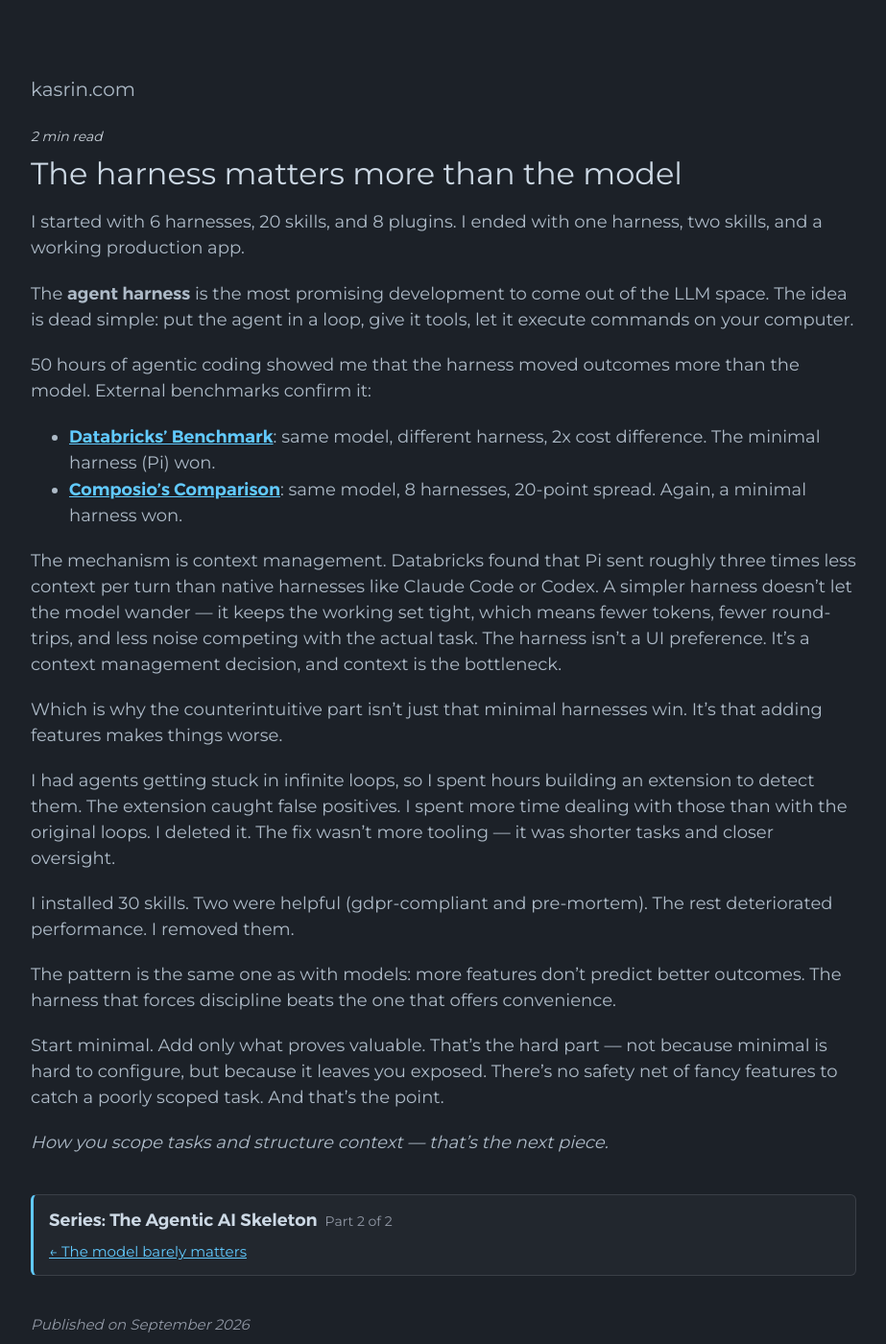
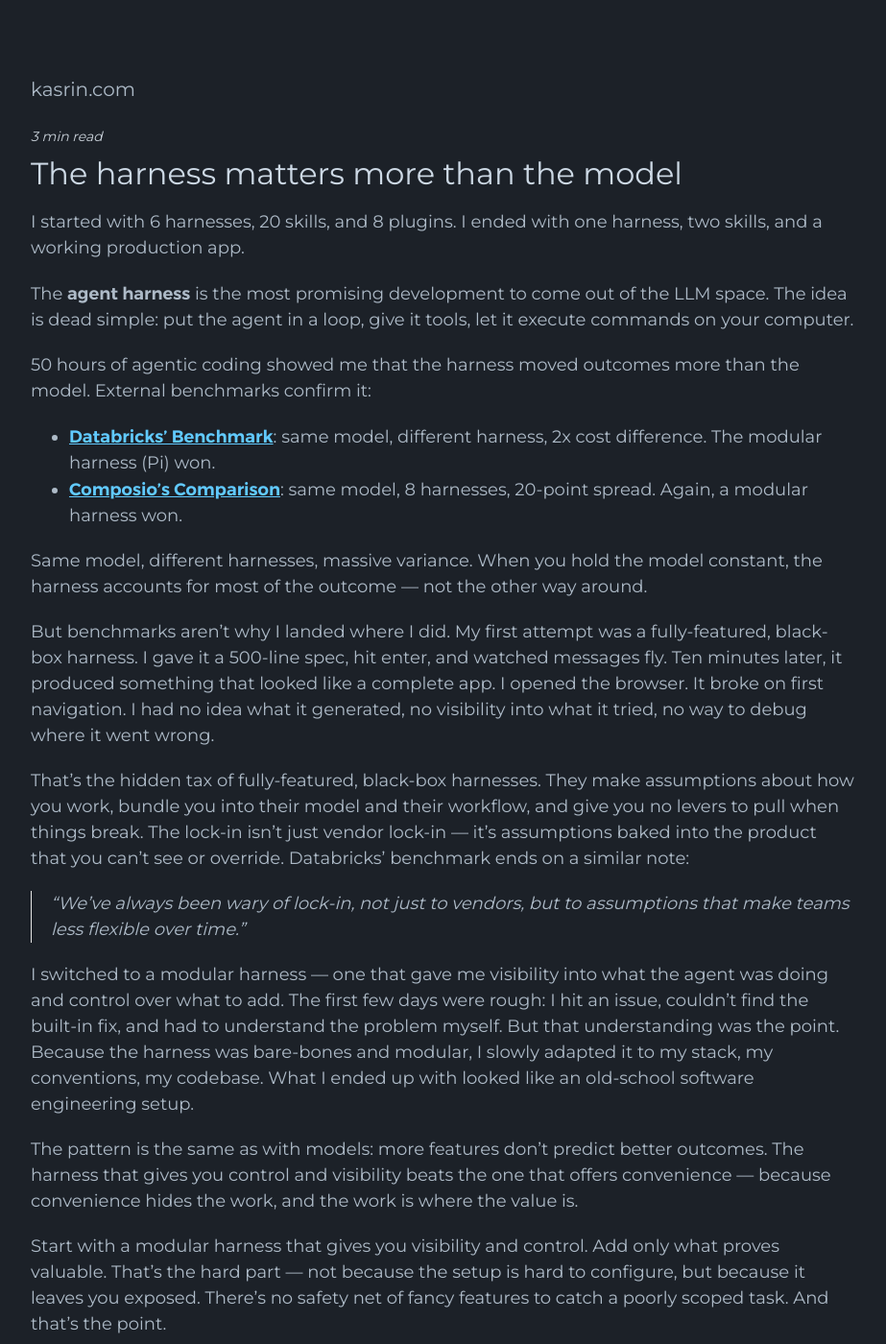
Before and after one commit to n42r/n42r.github.io, a Jekyll site: the page built from _posts/2026-09-15-the-harness-matters-more-than-the-model.md, in a window 1280 px wide and 1400 px high. Shown: the whole window at 96% size, without its empty margins (178-1101 px from the left). Built offline with Jekyll 4.4.1, drawn with Linux system fonts in a browser that asks for light colours; some of the changed text lies outside the part shown.

Commit message:
updated articles

```diff
--- a/_posts/2026-09-15-the-harness-matters-more-than-the-model.md
+++ b/_posts/2026-09-15-the-harness-matters-more-than-the-model.md
@@ -15,19 +15,21 @@ The **agent harness** is the most promising development to come out of the LLM s
 
 50 hours of agentic coding showed me that the harness moved outcomes more than the model. External benchmarks confirm it:
 
-- **[Databricks' Benchmark](https://www.databricks.com/blog/benchmarking-coding-agents-databricks-multi-million-line-codebase)**: same model, different harness, 2x cost difference. The minimal harness (Pi) won.
-- **[Composio's Comparison](https://composio.dev/content/best-ai-agent-harnesses)**: same model, 8 harnesses, 20-point spread. Again, a minimal harness won.
+- **[Databricks' Benchmark](https://www.databricks.com/blog/benchmarking-coding-agents-databricks-multi-million-line-codebase)**: same model, different harness, 2x cost difference. The modular harness (Pi) won.
+- **[Composio's Comparison](https://composio.dev/content/best-ai-agent-harnesses)**: same model, 8 harnesses, 20-point spread. Again, a modular harness won.
 
-The mechanism is context management. Databricks found that Pi sent roughly three times less context per turn than native harnesses like Claude Code or Codex. A simpler harness doesn't let the model wander — it keeps the working set tight, which means fewer tokens, fewer round-trips, and less noise competing with the actual task. The harness isn't a UI preference. It's a context management decision, and context is the bottleneck.
+Same model, different harnesses, massive variance. When you hold the model constant, the harness accounts for most of the outcome — not the other way around.
 
-Which is why the counterintuitive part isn't just that minimal harnesses win. It's that adding features makes things worse.
+But benchmarks aren't why I landed where I did. My first attempt was a fully-featured, black-box harness. I gave it a 500-line spec, hit enter, and watched messages fly. Ten minutes later, it produced something that looked like a complete app. I opened the browser. It broke on first navigation. I had no idea what it generated, no visibility into what it tried, no way to debug where it went wrong.
 
-I had agents getting stuck in infinite loops, so I spent hours building an extension to detect them. The extension caught false positives. I spent more time dealing with those than with the original loops. I deleted it. The fix wasn't more tooling — it was shorter tasks and closer oversight.
+That's the hidden tax of fully-featured, black-box harnesses. They make assumptions about how you work, bundle you into their model and their workflow, and give you no levers to pull when things break. The lock-in isn't just vendor lock-in — it's assumptions baked into the product that you can't see or override. Databricks' benchmark ends on a similar note:
 
-I installed 30 skills. Two were helpful (`gdpr-compliant` and `pre-mortem`). The rest deteriorated performance. I removed them.
+> "We've always been wary of lock-in, not just to vendors, but to assumptions that make teams less flexible over time."
 
-The pattern is the same one as with models: more features don't predict better outcomes. The harness that forces discipline beats the one that offers convenience.
+I switched to a modular harness — one that gave me visibility into what the agent was doing and control over what to add. The first few days were rough: I hit an issue, couldn't find the built-in fix, and had to understand the problem myself. But that understanding was the point. Because the harness was bare-bones and modular, I slowly adapted it to my stack, my conventions, my codebase. What I ended up with looked like an old-school software engineering setup.
 
-Start minimal. Add only what proves valuable. That's the hard part — not because minimal is hard to configure, but because it leaves you exposed. There's no safety net of fancy features to catch a poorly scoped task. And that's the point.
+The pattern is the same as with models: more features don't predict better outcomes. The harness that gives you control and visibility beats the one that offers convenience — because convenience hides the work, and the work is where the value is.
 
-_How you scope tasks and structure context — that's the next piece._
+Start with a modular harness that gives you visibility and control. Add only what proves valuable. That's the hard part — not because the setup is hard to configure, but because it leaves you exposed. There's no safety net of fancy features to catch a poorly scoped task. And that's the point.
+
+_What you do with that exposure — how you scope tasks and structure context — is the next piece._
```
Also changed, not shown: _posts/2026-08-30-the-model-barely-matters.md (+3 -3 lines).
